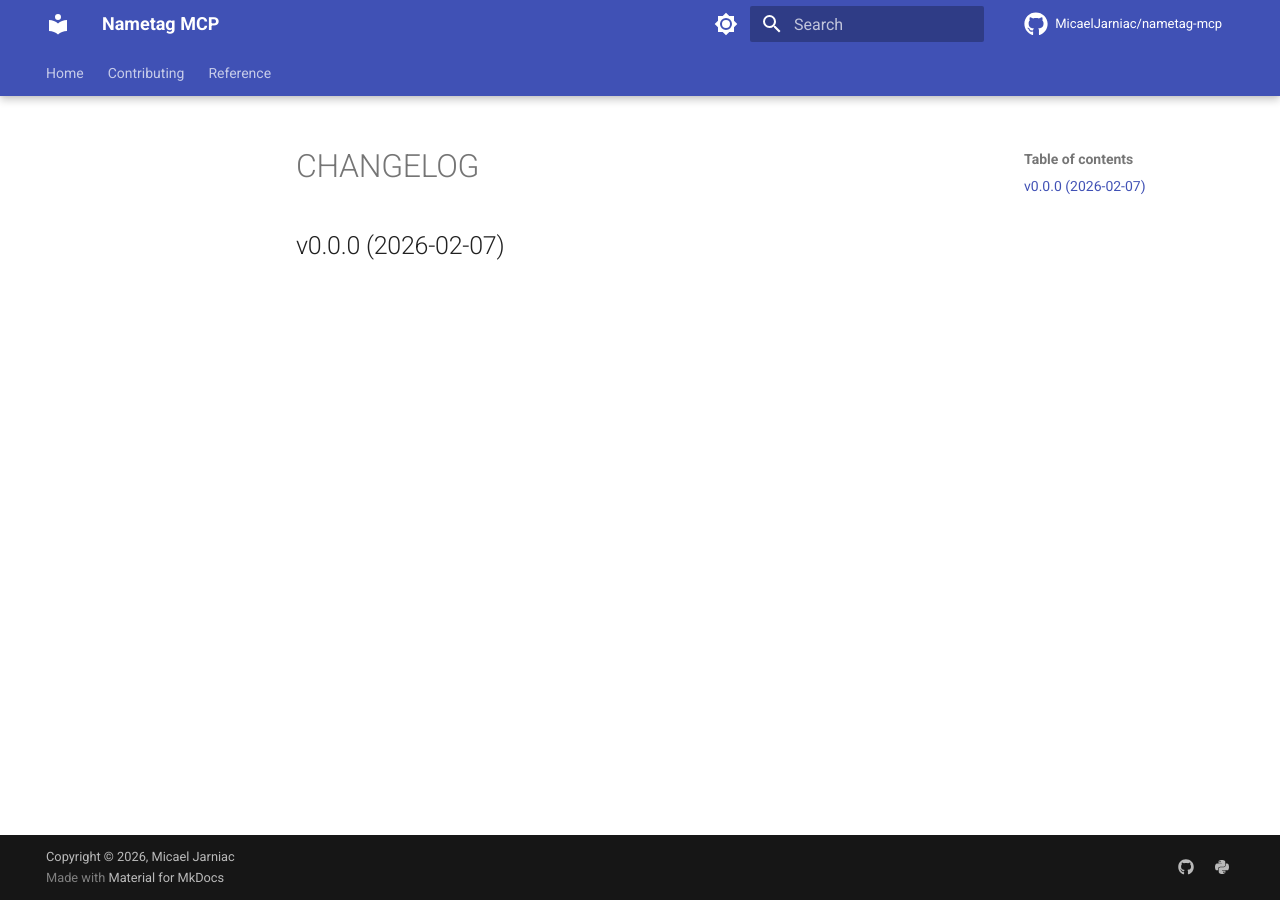
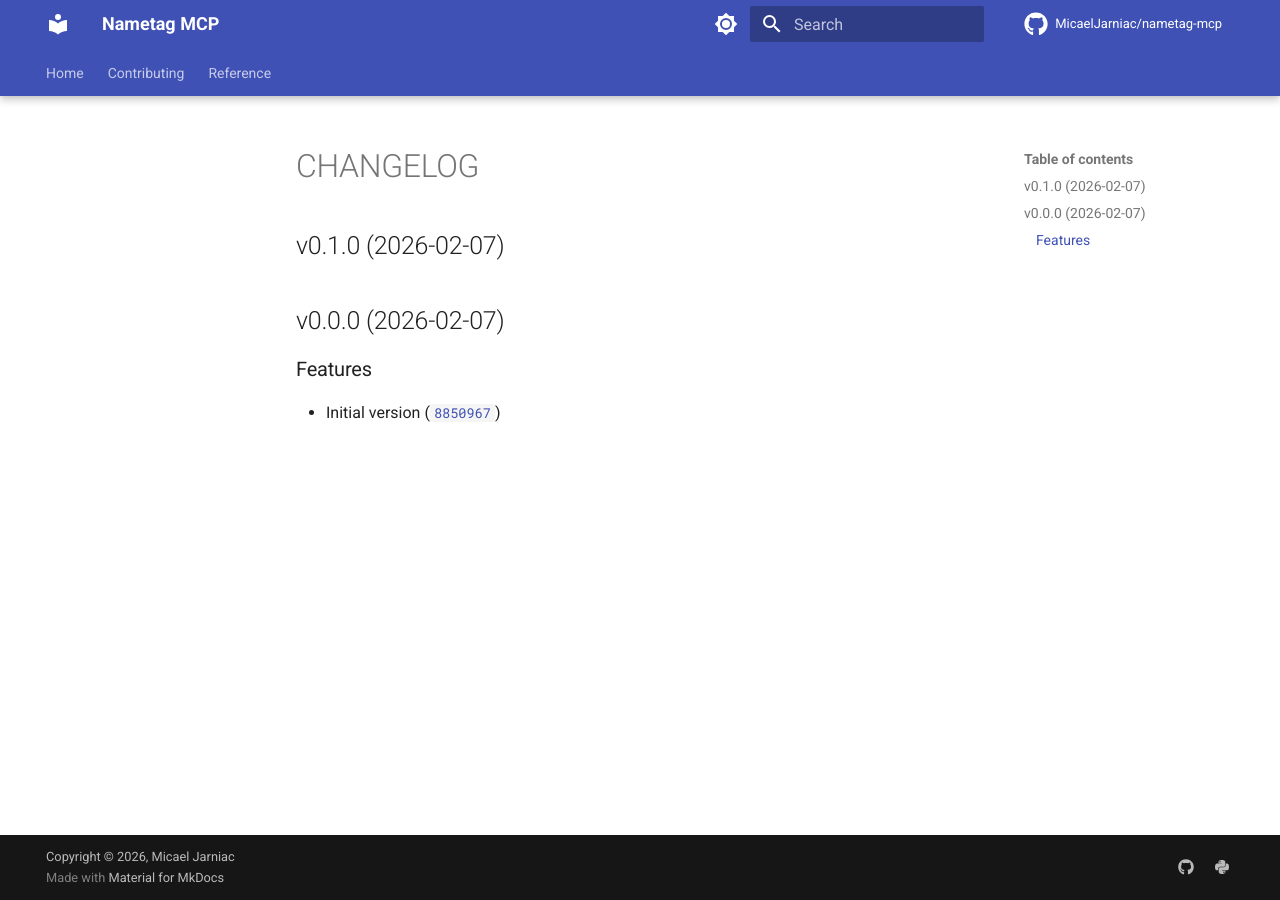
Before and after one commit to MicaelJarniac/nametag-mcp, an MkDocs documentation site: the page built from docs/CHANGELOG.md, in a window 1280 px wide. Built offline with MkDocs 1.6.1 and Material for MkDocs 9.7.7, drawn with Linux system fonts in a browser that asks for light colours; comment, search, counter and statistics services are not loaded; the version menu is left out.

Commit message:
0.1.0
Automatically generated by python-semantic-release

```diff
--- a/docs/CHANGELOG.md
+++ b/docs/CHANGELOG.md
@@ -1,4 +1,12 @@
 # CHANGELOG
 
 
+## v0.1.0 (2026-02-07)
+
+
 ## v0.0.0 (2026-02-07)
+
+### Features
+
+- Initial version
+  ([`8850967`](https://github.com/MicaelJarniac/nametag-mcp/commit/8850967dd2d9e357c5cd3da0035ec15527097249))
--- a/pyproject.toml
+++ b/pyproject.toml
@@ -1,6 +1,6 @@
 [project]
 name = "nametag-mcp"
-version = "0.0.0"
+version = "0.1.0"
 description = "Nametag MCP server."
 authors = [
   {name = "Micael Jarniac", email = "micael@jarniac.dev"},
```
Also changed, not shown: 1 other file.
